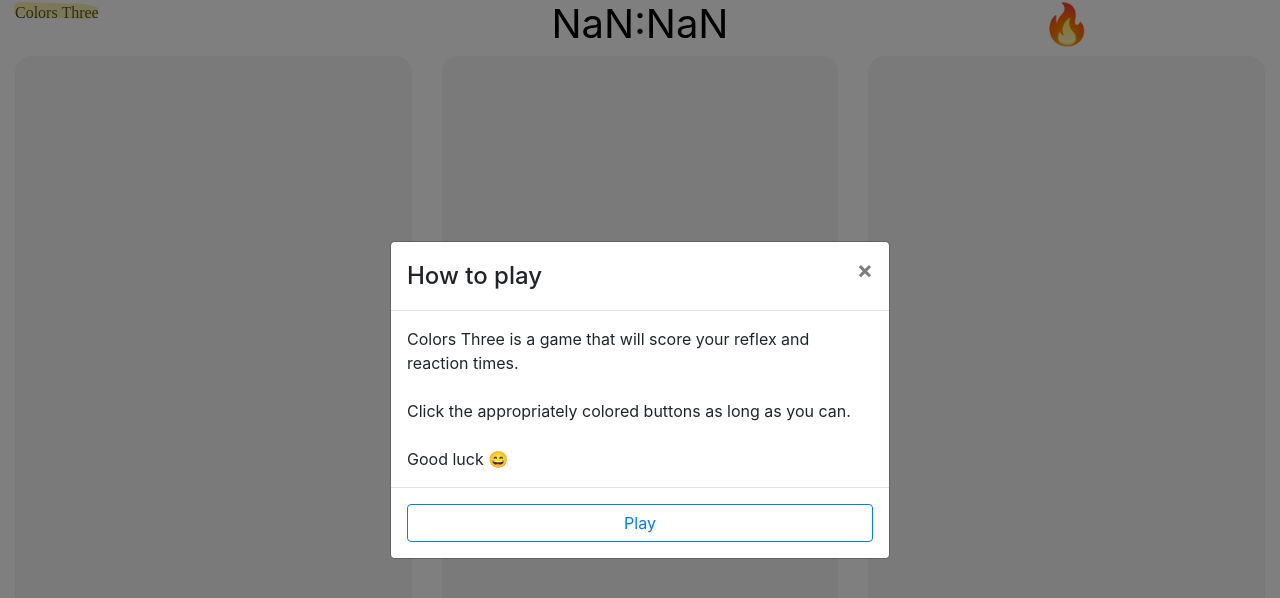
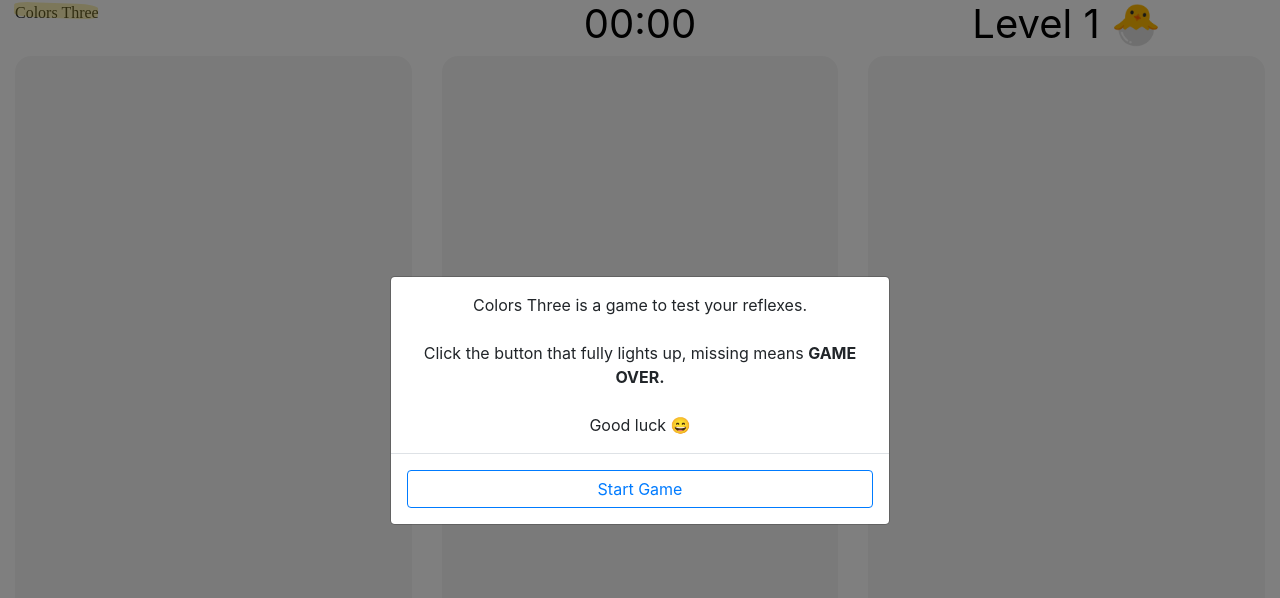
Before and after one commit to kre64/colors-three, a React (Create React App) app: page / in a window 1280 px wide. Shown: the top 598 px of the page. Built offline with nearby package versions, Linux system fonts and the light colour scheme.

Commit message:
Game is working, but needs tweaking to feel good

```diff
--- a/src/App.js
+++ b/src/App.js
@@ -1,25 +1,71 @@
-import React, { useState } from "react";
-
-import "bootstrap/dist/css/bootstrap.min.css";
+import React, { useState, useEffect, useRef } from "react";
 import Header from "./components/Header";
 import GameBoard from "./components/GameBoard";
 import Modal from "react-bootstrap/Modal";
 import Button from "react-bootstrap/Button";
 
+const INITIAL_DECAY = 10;
+
 const App = () => {
 	const [game, setGame] = useState(false);
 	const [show, setShow] = useState(true);
+	const [seconds, setSeconds] = useState(0);
+	const [attempts, setAttemps] = useState(0);
+	const [threshold, setThreshold] = useState(0);
+	const [decay, setDecay] = useState(INITIAL_DECAY);
 
 	const handleClose = () => {
 		setShow(false);
 		setGame(true);
 	};
+
 	const handleShow = () => setShow(true);
+
+	useEffect(() => {
+		if (game) {
+			const interval = setInterval(() => {
+				setSeconds((seconds) => seconds + 1);
+			}, 1000);
+
+			return () => {
+				clearInterval(interval);
+			};
+		}
+	}, [game]);
+
+	const handleGameBtnClick = (clicked_right_button) => {
+		if (clicked_right_button) {
+			increaseDecay();
+		} else {
+			killGame();
+		}
+	};
+
+	const increaseDecay = () => {
+		console.log(`${seconds} + ${Math.floor(decay - 0.25)}`);
+		setThreshold(seconds + Math.floor(decay - 0.25));
+		setDecay((decay) => decay - 0.25);
+	};
+
+	const killGame = () => {
+		setGame(false);
+		setSeconds(0);
+		setAttemps((attempts) => attempts + 1);
+		handleShow();
+	};
+
+	if (seconds > threshold) {
+		increaseDecay();
+	}
 
 	return (
 		<div className="App">
-			<Header game={game} />
-			<GameBoard game={game} />
+			<Header seconds={seconds} />
+			<GameBoard
+				game={game}
+				new_threshold={threshold}
+				handleGameBtnClick={handleGameBtnClick}
+			/>
 
 			<Modal
 				show={show}
@@ -28,18 +74,15 @@ const App = () => {
 				keyboard={false}
 				centered
 			>
-				<Modal.Header closeButton>
-					<Modal.Title>How to play</Modal.Title>
-				</Modal.Header>
-				<Modal.Body>
-					Colors Three is a game that will score your reflex and
-					reaction times.
+				<Modal.Body className="justify-content-center text-center">
+					Colors Three is a game to test your reflexes.
 					<br />
 					<br />
-					Click the appropriately colored buttons as long as you can.
+					Click the button that fully lights up, missing means{" "}
+					<b>GAME OVER.</b>
 					<br />
 					<br />
-					Good luck &#128516;
+					{attempts ? `Attempt # ${attempts}` : "Good luck 😄"}
 				</Modal.Body>
 				<Modal.Footer>
 					<Button
@@ -47,7 +90,7 @@ const App = () => {
 						onClick={handleClose}
 						block
 					>
-						Play
+						{attempts ? "Go Again" : "Start Game"}
 					</Button>
 				</Modal.Footer>
 			</Modal>
```
